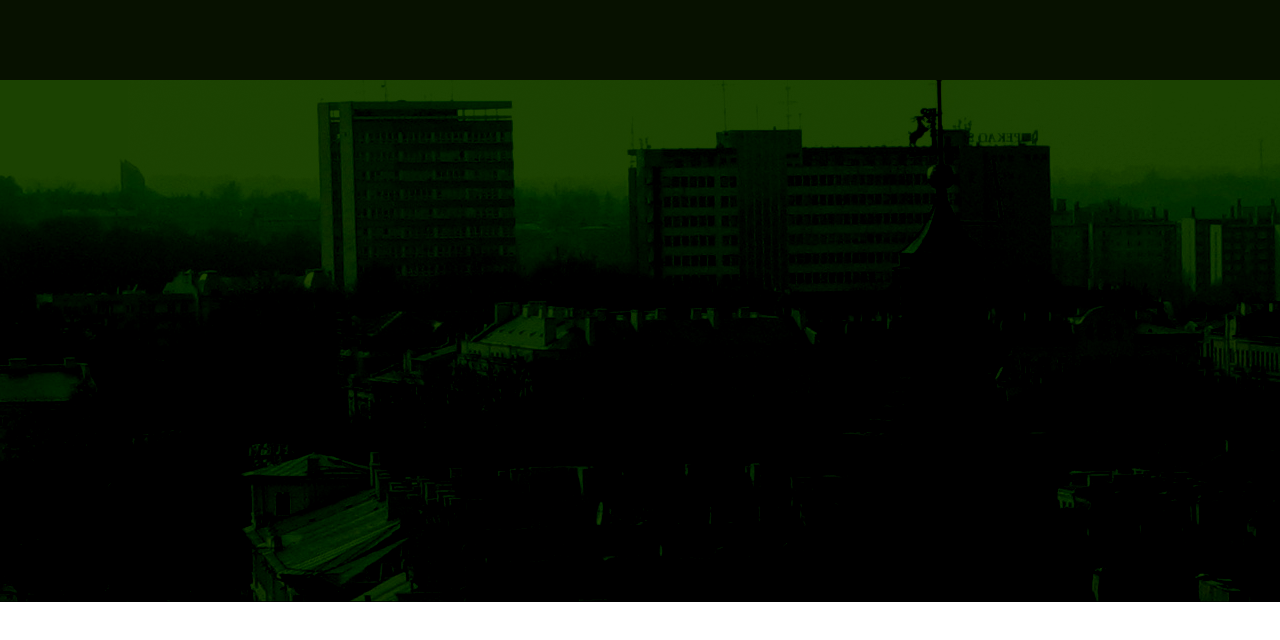
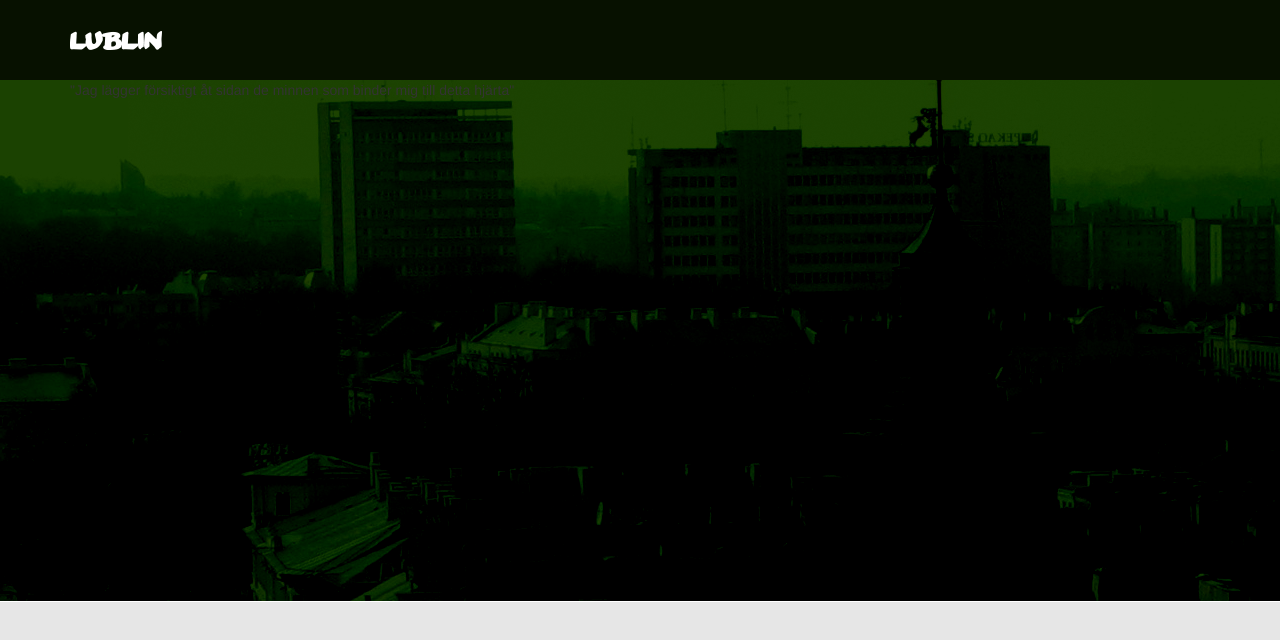
Before and after one commit to mariya/cikada, a plain HTML site: page index.html in a window 1280 px wide. Drawn offline with nearby package versions, Linux system fonts and the light colour scheme.

Commit message:
Add body bg color and other images

```diff
--- a/css/lublin.css
+++ b/css/lublin.css
@@ -1,33 +1,49 @@
-/* Default is the 1024 image */
+/* Default is 1024px */
 body {
+  background-color: #e6e6e6;
+}
+
+body > header {
   background: transparent url('images/img-main-1024.png') top center no-repeat;
+  border-bottom: 1px solid white;
+  height: 602px;
 }
 
 @media (min-width: 0px) and (max-width: 320px)  {
-  body {
+  body > header {
     background-image: url('images/img-main-320.png');
+    height: 410px;
   }
 }
 
 @media (min-width: 321px) and (max-width: 480px)  {
-  body {
+  body > header {
     background-image: url('images/img-main-480.png');
+    height: 410px;
   }
 }
 
 @media (min-width: 481px) and (max-width: 768px)  {
-  body {
+  body > header {
     background-image: url('images/img-main-768.png');
+    height: 500px;
   }
 }
 
 @media (min-width: 1025px) {
-  body {
+  body > header {
     background-image: url('images/img-main-1024-bigger.png');
+    height: 602px;
   }
 }
 
-body > header {
+body > header > .logo-background {
   background-color: #071100;
   height: 80px;
 }
+
+body > header .logo {
+  background: transparent url('images/logo-main.png') left center no-repeat;
+  height: 80px;
+  width: 92px;
+}
--- a/index.html
+++ b/index.html
@@ -20,7 +20,14 @@
   </head>
   <body>
     <header>
-
+      <div class="logo-background">
+        <div class="container">
+          <div class="logo"></div>
+        </div>
+      </div>
+      <div class="container">
+        <div class="tagline">"Jag lägger försiktigt åt sidan de minnen som binder mig till detta hjärta"</div>
+      </div>
     </header>
     <!-- jQuery (necessary for Bootstrap's JavaScript plugins) -->
     <script src="http://code.jquery.com/jquery.js"></script>
```
Also changed, not shown: css/images/icon-facebook.png (added), css/images/icon-twitter.png (added), css/images/icons/cikada.png (deleted), css/images/icons/fb.png (deleted), css/images/icons/twitter.png (deleted), css/images/logo-footer.png (added), css/images/logo-main.png (added).
